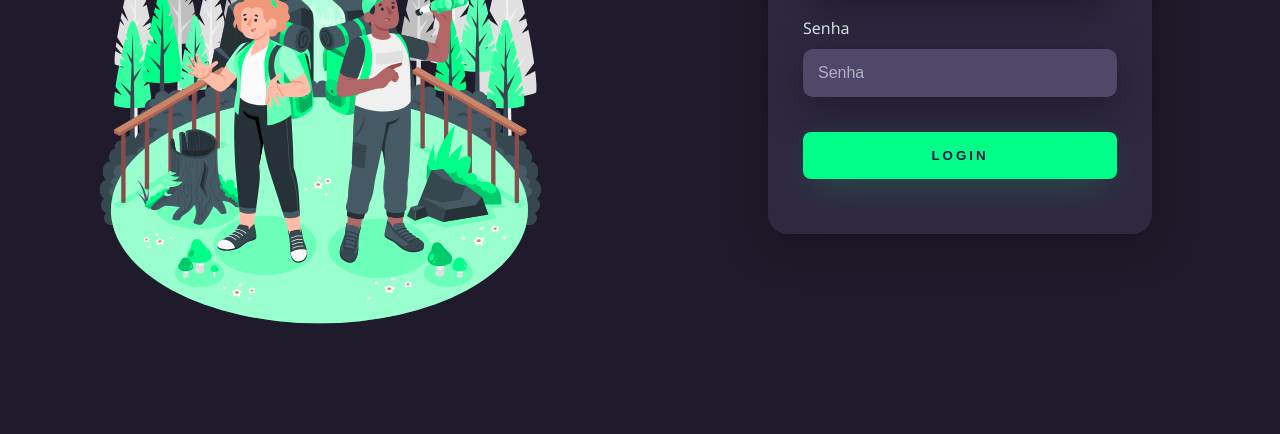
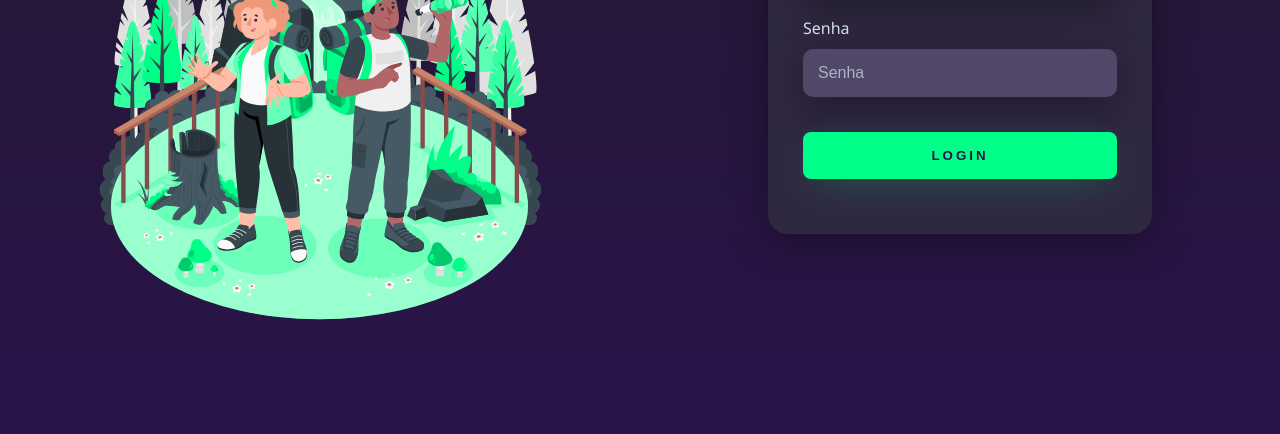
Before and after one commit to gyovnnz/login, a plain HTML site: page index.html in a window 1280 px wide. Shown: the part 366-800 px from the top of the page. Drawn offline with Linux system fonts and the light colour scheme.

Commit message:
Update index

```diff
--- a/css/style.css
+++ b/css/style.css
@@ -22,7 +22,7 @@ body * {
 .main-login {
     width: 100vw;
     height: 100vh;
-    background: #201b2c;
+    background: linear-gradient(#201b2c, #2b134b);
     display: flex;
     justify-content: center;
     align-items: center;
```
